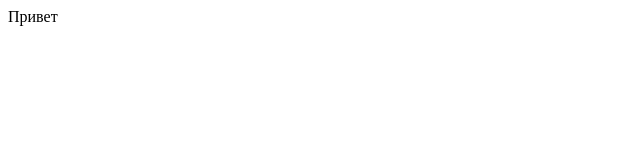
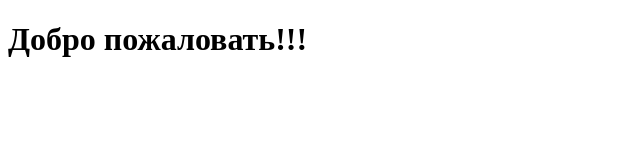
Before and after one commit to diacademy-courses/myportfolio.github.io, a plain HTML site: page index.html in a window 1280 px wide. Shown: the whole page, without its empty margins (0-640 px from the left). Drawn offline with Linux system fonts and the light colour scheme.

Commit message:
Изменение

```diff
--- a/index.html
+++ b/index.html
@@ -4,6 +4,6 @@
 	<title>Первая страница</title>
 </head>
 <body>
-Привет
+<h1>Добро пожаловать!!!</h1>
 </body>
 </html>
```
Also changed, not shown: index.html.txt (deleted).
